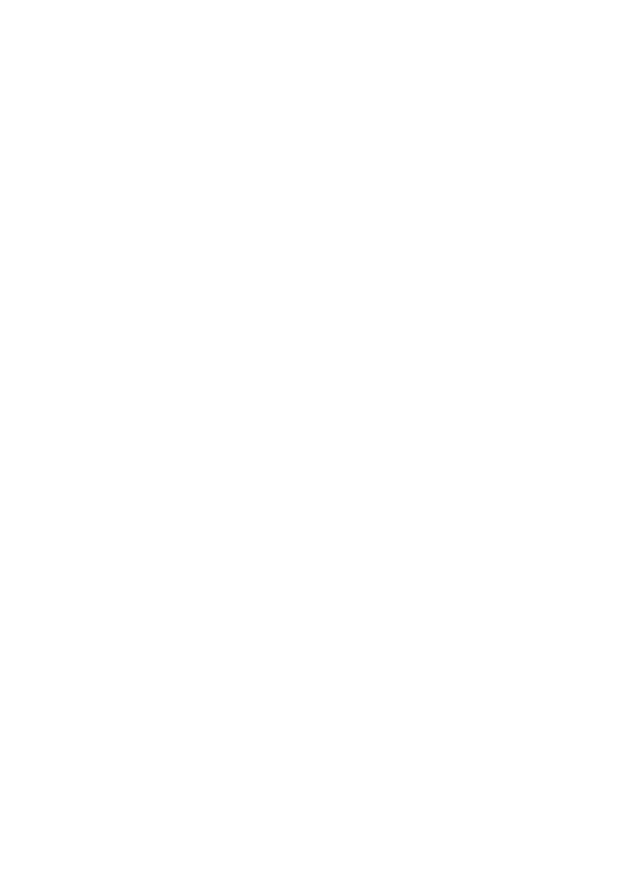
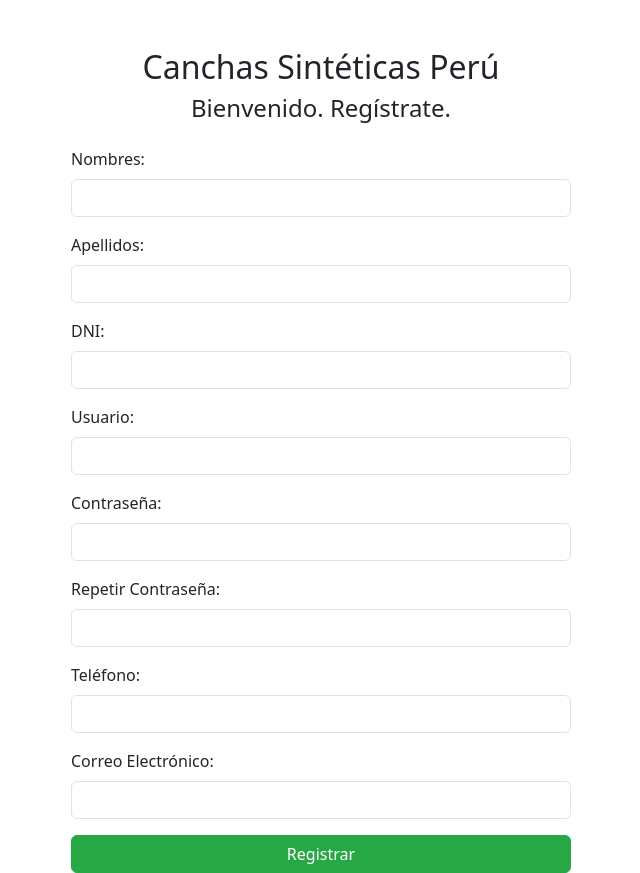
Before and after one commit to JDiegoG2/GestorCanchaFront, an Angular app: page /register in a window 1280 px wide. Before the commit this address led to /. Shown: the whole page, without its empty margins (319-959 px from the left). Before the commit the page ends 800 px from the top, so only its background shows below. Built offline with nearby package versions, Linux system fonts and the light colour scheme.

Commit message:
register  component configuration

```diff
--- a/src/app/app.routes.ts
+++ b/src/app/app.routes.ts
@@ -1,8 +1,11 @@
 import { Routes } from '@angular/router';
 import { LoginComponent } from './login/login.component';
+import { RegisterComponent } from './register/register.component';
 
 export const routes: Routes = [
   { path: '', redirectTo: 'login', pathMatch: 'full' },
   { path: 'login', component: LoginComponent },
+  { path: 'register', component: RegisterComponent },
+
   // Otras rutas
 ];
--- a/src/app/login/login.component.html
+++ b/src/app/login/login.component.html
@@ -30,6 +30,7 @@
                     </div>
                     <div class="pt-1 mb-4">
                       <button class="btn btn-dark btn-lg btn-block" type="submit">Login</button>
+                      <button class="btn btn-dark btn-lg btn-block" type="button" (click)="navigateToRegister()">Regístrate</button>
                     </div>
                     <a class="small text-muted" href="#">¿Olvidaste tu contraseña? Llamar a Helpdesk.</a><br>
                     <a href="#" class="small text-muted">Términos de uso</a><br>
--- a/src/app/login/login.component.ts
+++ b/src/app/login/login.component.ts
@@ -46,4 +46,7 @@
       });
     }
   }
+  navigateToRegister() {
+    this.router.navigate(['/register']);
+  }
 }
--- a/src/app/register/register.component.css
+++ b/src/app/register/register.component.css
@@ -0,0 +1,20 @@
+/* Estilo para limitar el ancho del formulario y centrarlo */
+.form-container {
+  max-width: 500px; /* Ajusta el valor según lo necesites */
+  margin: 0 auto; /* Centra el formulario */
+}
+
+.btn-green {
+  background-color: #28a745; /* Color verde */
+  border-color: #28a745; /* Borde verde */
+}
+
+.btn-green:hover {
+  background-color: #218838; /* Color verde oscuro al pasar el mouse */
+  border-color: #1e7e34; /* Borde verde oscuro al pasar el mouse */
+}
+
+.btn-green:disabled {
+  background-color: #c3e6cb; /* Color verde claro cuando está deshabilitado */
+  border-color: #c3e6cb; /* Borde verde claro cuando está deshabilitado */
+}
--- a/src/app/register/register.component.html
+++ b/src/app/register/register.component.html
@@ -1 +1,40 @@
-<p>register works!</p>
+<div class="container mt-5">
+  <h2 class="text-center">Canchas Sintéticas Perú</h2>
+  <h4 class="text-center mb-4">Bienvenido. Regístrate.</h4>
+
+  <form class="form-container" (ngSubmit)="register()" #registrationForm="ngForm">
+    <div class="mb-3">
+      <label for="nombres" class="form-label">Nombres:</label>
+      <input type="text" class="form-control" id="nombres" [(ngModel)]="user.nombres" name="nombres" required pattern="[A-Za-z ]+">
+    </div>
+    <div class="mb-3">
+      <label for="apellidos" class="form-label">Apellidos:</label>
+      <input type="text" class="form-control" id="apellidos" [(ngModel)]="user.apellidos" name="apellidos" required pattern="[A-Za-z ]+">
+    </div>
+    <div class="mb-3">
+      <label for="nro_documento" class="form-label">DNI:</label>
+      <input type="text" class="form-control" id="nro_documento" [(ngModel)]="user.nro_documento" name="nro_documento" required>
+    </div>
+    <div class="mb-3">
+      <label for="username" class="form-label">Usuario:</label>
+      <input type="text" class="form-control" id="username" [(ngModel)]="user.username" name="username" required>
+    </div>
+    <div class="mb-3">
+      <label for="password" class="form-label">Contraseña:</label>
+      <input type="password" class="form-control" id="password" [(ngModel)]="user.password" name="password" required minlength="6">
+    </div>
+    <div class="mb-3">
+      <label for="confirmPassword" class="form-label">Repetir Contraseña:</label>
+      <input type="password" class="form-control" id="confirmPassword" [(ngModel)]="confirmPassword" name="confirmPassword" required>
+    </div>
+    <div class="mb-3">
+      <label for="telefono" class="form-label">Teléfono:</label>
+      <input type="text" class="form-control" id="telefono" [(ngModel)]="user.telefono" name="telefono" required>
+    </div>
+    <div class="mb-3">
+      <label for="email" class="form-label">Correo Electrónico:</label>
+      <input type="email" class="form-control" id="email" [(ngModel)]="user.email" name="email" required>
+    </div>
+    <button type="submit" class="btn btn-primary w-100 btn-green">Registrar</button>
+  </form>
+</div>
--- a/src/app/register/register.component.ts
+++ b/src/app/register/register.component.ts
@@ -1,12 +1,47 @@
 import { Component } from '@angular/core';
+import { AuthService } from '../services/auth.service';
+import { Router } from '@angular/router';
+import { Register } from '../models/registerRequest.model';
+import { CommonModule } from '@angular/common';
+import { FormsModule } from '@angular/forms';
+import { ToastrService } from 'ngx-toastr';
 
 @Component({
   selector: 'app-register',
   standalone: true,
-  imports: [],
+  imports: [CommonModule, FormsModule],
   templateUrl: './register.component.html',
-  styleUrl: './register.component.css'
+  styleUrls: ['./register.component.css']
 })
 export class RegisterComponent {
+  user: Register = {
+    username: '',
+    password: '',
+    nro_documento: '',
+    nombres: '',
+    apellidos: '',
+    telefono: '',
+    email: ''
+  };
+  confirmPassword: string = '';
 
+  constructor(private authService: AuthService, private router: Router, private toastr: ToastrService) {}
+
+  register() {
+    if (this.user.password !== this.confirmPassword) {
+      this.toastr.error('Las contraseñas no coinciden');
+      return;
+    }
+    this.authService.register(this.user).subscribe({
+      next: (response) => {
+        this.toastr.success('Registro exitoso');
+        setTimeout(() => {
+          this.router.navigate(['/login']);
+        }, 5000); // Espera 5 segundos antes de redirigir
+      },
+      error: (error) => {
+        this.toastr.error('Error en el registro: ' + error.message);
+      }
+    });
+  }
 }
--- a/src/main.ts
+++ b/src/main.ts
@@ -4,15 +4,16 @@
 import { AppComponent } from './app/app.component';
 import { provideHttpClient, HTTP_INTERCEPTORS } from '@angular/common/http';
 import { importProvidersFrom } from '@angular/core';
-import { ReactiveFormsModule } from '@angular/forms';
+import { ReactiveFormsModule, FormsModule } from '@angular/forms';
 import { provideToastr } from 'ngx-toastr';
 import { provideAnimations } from '@angular/platform-browser/animations';
+
 
 bootstrapApplication(AppComponent, {
   providers: [
     provideRouter(routes),
     provideHttpClient(),
-    importProvidersFrom(ReactiveFormsModule),
+    importProvidersFrom(ReactiveFormsModule, FormsModule),
     provideToastr(),
     provideAnimations()
   ]
```
